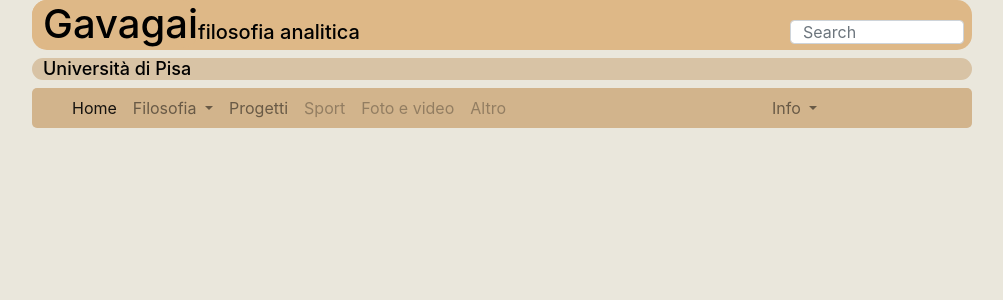
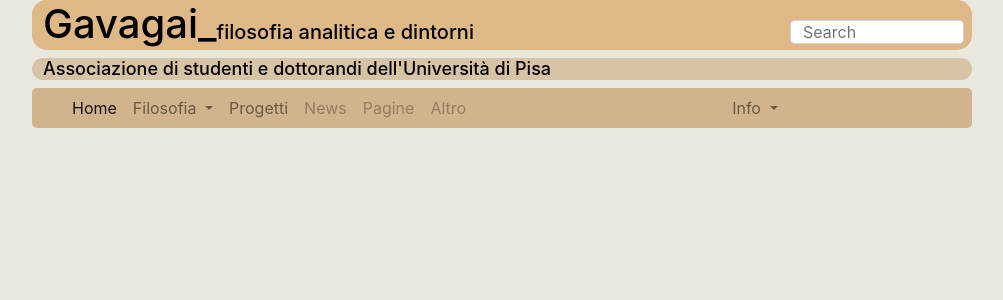
Before and after one commit to Gavagai-phi/gavagai-phi2.github.io, a Jekyll site: the page index.html, which Jekyll copies as it is, in a window 1280 px wide. Shown: the top 300 px of the page, without its empty margins (138-1141 px from the left). Built offline with Jekyll 4.4.1, drawn with Linux system fonts in a browser that asks for light colours.

Commit message:
Update index.html

```diff
--- a/index.html
+++ b/index.html
@@ -5,10 +5,10 @@
 	<title>Gavagai - Home Page</title>
 
   <div class="wrapper">
-    <h1 style=" float: left; padding-left: 11px"> Gavagai
-      <h1 style="float: center; padding-left: 138px; padding-top: 20px; height: 50px; font-size: 20px;"> filosofia analitica
+    <h1 style=" float: left; padding-left: 11px"> Gavagai_
+      <h1 style="float: center; padding-left: 138px; padding-top: 20px; height: 50px; font-size: 20px;"> filosofia analitica e dintorni
         <input class="form-control mr-sm-2" type="search" placeholder="Search" aria-label="Search" style="width: 174px; float: right; height: 80%"></h1> </h1>
-   <h2 style="font-size: 18px;padding-left: 11px">Università di Pisa    </h2>
+   <h2 style="font-size: 18px;padding-left: 11px">Associazione di studenti e dottorandi dell'Università di Pisa</h2>
 
 </div>
 </head>
@@ -36,21 +36,23 @@
                Filosofia
              </a>
              <div class="dropdown-menu" aria-labelledby="navbarDropdown">
-               <a class="dropdown-item" href="#">Action</a>
-               <a class="dropdown-item" href="#">Another action</a>
+               <a class="dropdown-item" href="#">Filosofia del linguaggio</a>
+               <a class="dropdown-item" href="#">Filosofia della mente</a>
+	       <a class="dropdown-item" href="#">Logica</a>
+               <a class="dropdown-item" href="#">Filosofia della scienza</a>
                <div class="dropdown-divider"></div>
-               <a class="dropdown-item" href="#">Something else here</a>
+               <a class="dropdown-item" href="#">Altro</a>
              </div>
             <li class="nav-item">
              <a class="nav-link">Progetti</a>
            </li>
            </li>
            <li class="nav-item">
-             <a class="nav-link disabled" href="#" tabindex="-1" aria-disabled="     true">Sport</a>
+             <a class="nav-link disabled" href="#" tabindex="-1" aria-disabled="     true">News</a>
            </li>
            </li>
            <li class="nav-item">
-             <a class="nav-link disabled" href="#" tabindex="-1" aria-disabled="     true">Foto e video</a>
+             <a class="nav-link disabled" href="#" tabindex="-1" aria-disabled="     true">Pagine</a>
            </li>
             </li>
             </li>
@@ -65,7 +67,7 @@
                <a class="dropdown-item" href="#">About us</a>
                <a class="dropdown-item" href="#">Website copyright</a>
                <div class="dropdown-divider"></div>
-               <a class="dropdown-item" href="#">Something else here</a>
+               <a class="dropdown-item" href="#">Contatti</a>
              </div>
            </li>
          </ul>
```
